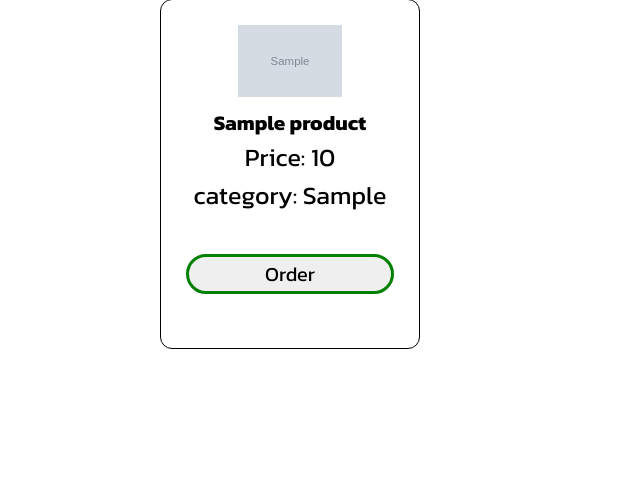
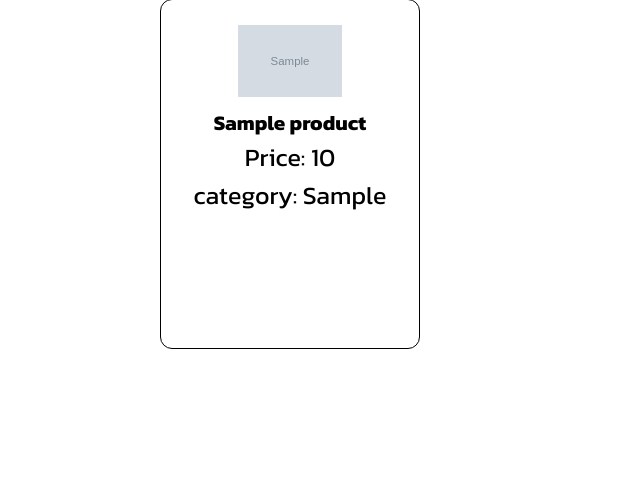
Before and after one commit to Bishal-Bhandari01/college_project, a PHP site: page / in a window 1280 px wide. Shown: the part 208-701 px from the top of the page, without its empty margins (0-640 px from the left). Run offline with PHP 8.4, Linux system fonts and the light colour scheme; tables that the repository leaves empty or names only in its code hold one stand-in row (values such as "Sample post"); grey boxes marked "Sample" are stand-in pictures.

Commit message:
added some changes

```diff
--- a/assets/css/main.css
+++ b/assets/css/main.css
@@ -84,18 +84,6 @@ ul li a {
     font-size: 25px;
     text-align: center;
 }
-.orderbtn{
-    margin-top: 40px;
-    width: 100%;
-    height: 40px;
-    font-size: 20px;
-    border-radius: 30px;
-    border: 3px solid green;
-}
-.orderbtn:hover{
-    background-color:green;
-    color: #fff;
-}
 
 /* footer styling */
 .footer {
--- a/index.php
+++ b/index.php
@@ -84,9 +84,6 @@
                             <p>Price: <?php echo $row['product_price'] ?></p>
                             <p>category: <?php echo $row['category'] ?></p>
                         </div>
-                        <button class="orderbtn">
-                            Order
-                        </button>
                     </div>
             <?php
                 }
```
